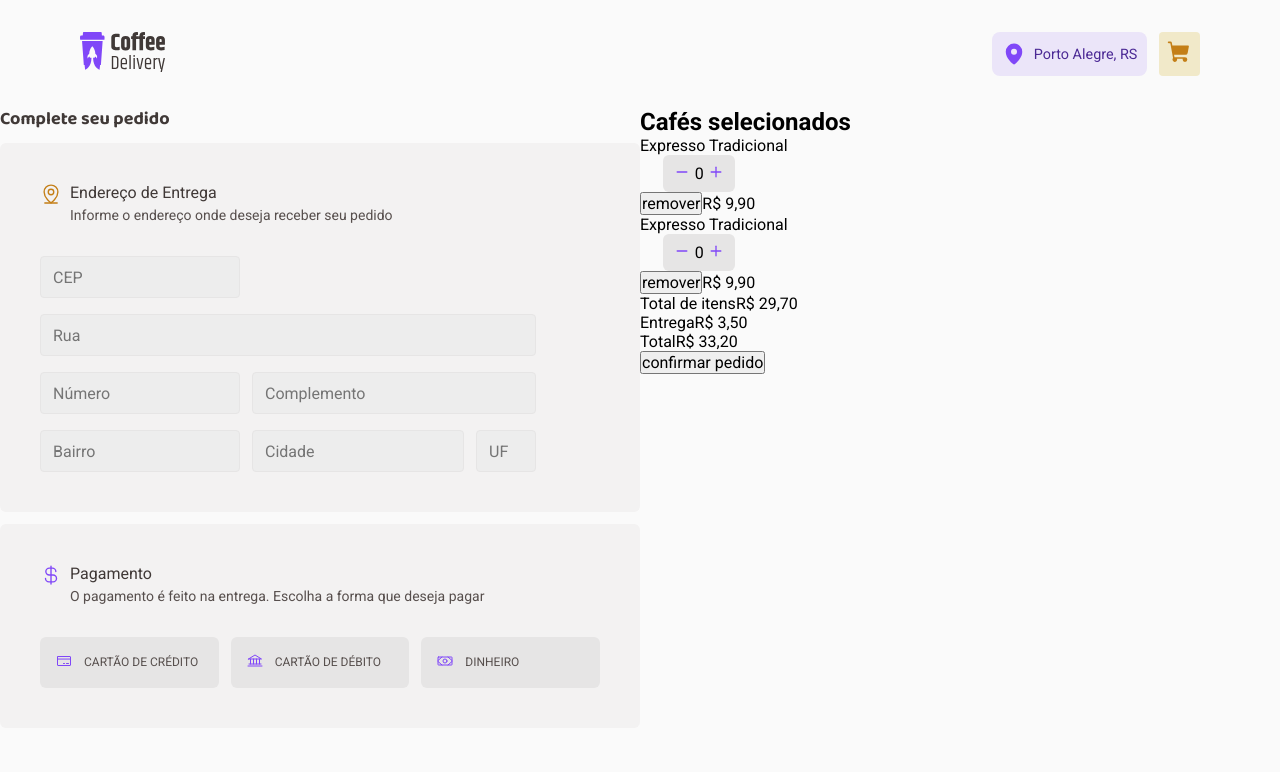
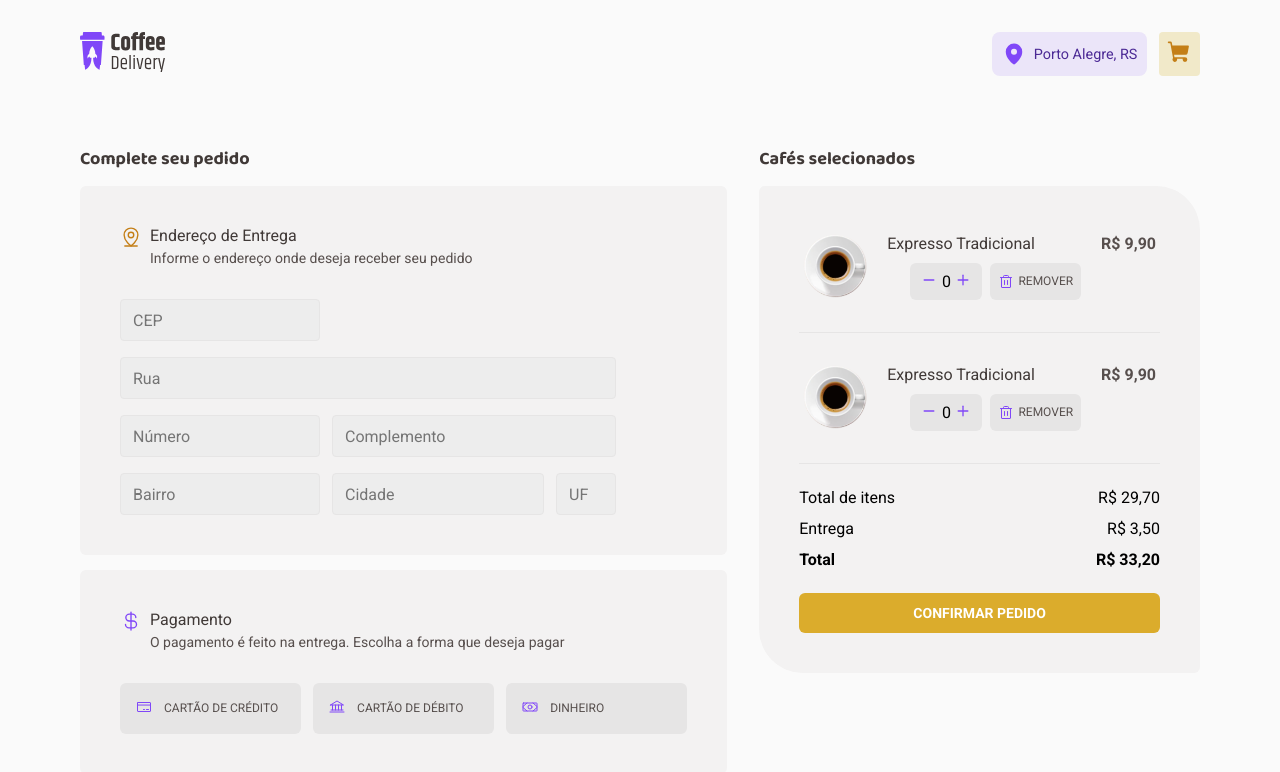
Before and after one commit to palomacardos0/coffee-delivery, a React (Vite) app: page /checkout in a window 1280 px wide. Shown: the top 772 px of the page. Built offline with nearby package versions, Linux system fonts and the light colour scheme.

Commit message:
feat(checkout): estilo do checkout desktop

```diff
--- a/src/pages/Checkout/components/ItemCart/index.tsx
+++ b/src/pages/Checkout/components/ItemCart/index.tsx
@@ -1,14 +1,22 @@
+import { Trash } from 'phosphor-react'
 import { SelectQuantity } from '../../../../components/SelectQuantity'
+import coffeImg from '../../../../assets/png/expresso-tradicional.png'
+import { ItemCartContent, QuantityContent, RemoveButton } from './styles'
 
 export function ItemCart() {
   return (
-    <div>
-      <img src="" alt="" />
-      <span>Expresso Tradicional</span>
-      <SelectQuantity />
-      <button>remover</button>
-
-      <span>R$ 9,90</span>
-    </div>
+    <ItemCartContent>
+      <img src={coffeImg} alt="" />
+      <div>
+        <span>Expresso Tradicional</span>
+        <QuantityContent>
+          <SelectQuantity />
+          <RemoveButton>
+            <Trash size={16} /> remover
+          </RemoveButton>
+        </QuantityContent>
+      </div>
+      <strong>R$ 9,90</strong>
+    </ItemCartContent>
   )
 }
--- /dev/null
+++ b/src/pages/Checkout/components/ItemCart/styles.ts
@@ -0,0 +1,59 @@
+import styled from 'styled-components'
+
+export const ItemCartContent = styled.div`
+  display: flex;
+  gap: 20px;
+  padding: 0.5rem 0.25rem;
+  margin: 0 0 1.5rem 0;
+  border-bottom: 1px solid ${props => props.theme['base-button']};
+
+  span {
+    font-family: 'Roboto';
+    font-style: normal;
+    font-weight: 400;
+    font-size: 16px;
+    line-height: 130%;
+    display: flex;
+    color: ${props => props.theme['base-subtitle']};
+    margin-bottom: 0.5rem;
+  }
+  strong {
+    font-family: 'Roboto', sans-serif;
+    font-style: normal;
+    font-weight: 700;
+    font-size: 16px;
+    line-height: 130%;
+    color: ${props => props.theme['base-text']};
+  }
+  img {
+    max-width: 4rem;
+    height: fit-content;
+  }
+`
+
+export const QuantityContent = styled.div`
+  display: flex;
+  gap: 8px;
+  margin-bottom: 1.5rem;
+`
+export const RemoveButton = styled.button`
+  background: ${props => props.theme['base-button']};
+  color: ${props => props.theme['base-text']};
+  border-radius: 6px;
+  border: 0;
+  outline: 0;
+  font-family: 'Roboto';
+  font-style: normal;
+  font-weight: 400;
+  font-size: 12px;
+  line-height: 160%;
+  padding: 0.5rem;
+  text-transform: uppercase;
+  display: flex;
+  align-items: center;
+  justify-content: center;
+  gap: 4px;
+  svg {
+    color: ${props => props.theme['purple']};
+  }
+`
--- a/src/pages/Checkout/index.tsx
+++ b/src/pages/Checkout/index.tsx
@@ -14,7 +14,10 @@ import {
   InputsContainer,
   PaymentContainer,
   TextContainerPayment,
-  TextContainerAddress
+  TextContainerAddress,
+  CartItensContainer,
+  ValuesContainer,
+  ButtonConfirmOrder
 } from './styles'
 
 export function Checkout() {
@@ -69,10 +72,11 @@ export function Checkout() {
 
       <CartContainer>
         <h2>Cafés selecionados</h2>
-        <div>
+        <CartItensContainer>
           <ItemCart />
           <ItemCart />
 
+          <ValuesContainer>
             <div>
               <span>Total de itens</span>
               <span>R$ 29,70</span>
@@ -82,11 +86,13 @@ export function Checkout() {
               <span>R$ 3,50</span>
             </div>
             <div>
-            <span>Total</span>
-            <span>R$ 33,20</span>
+              <strong>Total</strong>
+              <strong>R$ 33,20</strong>
             </div>
-          <button>confirmar pedido</button>
-        </div>
+          </ValuesContainer>
+
+          <ButtonConfirmOrder>confirmar pedido</ButtonConfirmOrder>
+        </CartItensContainer>
       </CartContainer>
     </CheckoutContainer>
   )
--- a/src/pages/Checkout/styles.ts
+++ b/src/pages/Checkout/styles.ts
@@ -2,13 +2,17 @@ import styled from 'styled-components'
 
 export const CheckoutContainer = styled.main`
   display: flex;
+  gap: 2rem;
+  margin: 0 auto;
+  width: 100%;
+  max-width: 1120px;
+  margin-top: 2.5rem;
 `
 export const InfoOrderContainer = styled.section`
   display: flex;
   flex-direction: column;
   flex: 1;
-  max-width: 640px;
-  gap: 12px;
+  gap: 0.938rem;
   h2 {
     font-family: 'Baloo 2';
     font-style: normal;
@@ -127,18 +131,60 @@ export const PaymentContainer = styled(CardsCheckoutContainer)`
     &:not(:last-child) {
       margin-right: 12px;
     }
-    color: font-family: 'Roboto';
-font-style: normal;
-font-weight: 400;
-font-size: 12px;
-line-height: 160%;
-/* or 19px */
-
-text-transform: uppercase;
-
-/* Base/Text */
-
-color: #574F4D;;
+    font-family: 'Roboto', sans-serif;
+    font-style: normal;
+    font-weight: 400;
+    font-size: 12px;
+    line-height: 160%;
+    text-transform: uppercase;
+    color: ${props => props.theme['base-text']};
   }
 `
-export const CartContainer = styled.section``
+export const CartContainer = styled.section`
+  display: flex;
+  flex-direction: column;
+  gap: 0.938rem;
+  h2 {
+    font-family: 'Baloo 2';
+    font-style: normal;
+    font-weight: 700;
+    font-size: 18px;
+    line-height: 130%;
+    color: ${props => props.theme['base-subtitle']};
+  }
+`
+
+export const CartItensContainer = styled.div`
+  display: flex;
+  flex-direction: column;
+  padding: 40px;
+
+  max-width: 448px;
+  background: ${props => props.theme['base-card']};
+  border-radius: 6px 44px;
+`
+export const ValuesContainer = styled.div`
+  display: flex;
+  flex-direction: column;
+  gap: 0.75rem;
+  margin-bottom: 24px;
+  div {
+    display: flex;
+    justify-content: space-between;
+  }
+`
+export const ButtonConfirmOrder = styled.button`
+  font-family: 'Roboto';
+  font-style: normal;
+  font-weight: 700;
+  font-size: 0.875rem;
+  text-transform: uppercase;
+  color: ${props => props.theme['white']};
+  background: ${props => props.theme['yellow']};
+  border-radius: 6px;
+  border: 0;
+  outline: 0;
+
+  font-stretch: 100;
+  padding: 0.75rem;
+`
```
Lines whose indentation alone changed are shown as unchanged.
